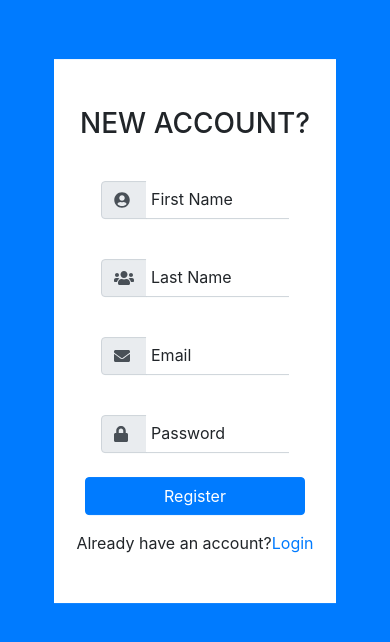
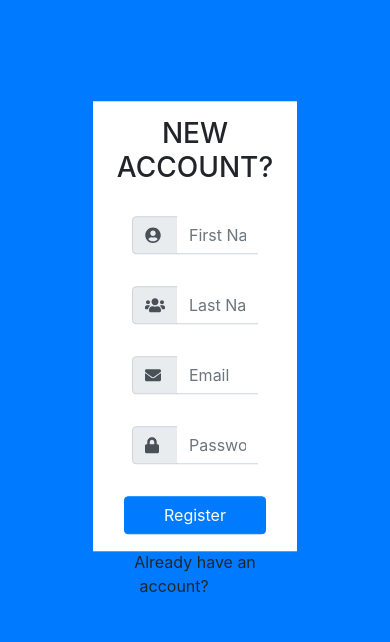
Before and after one commit to OlawaleJoseph/Barefoot-Frontend, a React app: page /register in a window 390 px wide. Shown: the top 642 px of the page. Built offline with nearby package versions, Linux system fonts and the light colour scheme.

Commit message:
refactor(sign-up): refactor form

```diff
--- a/src/components/signup/index.jsx
+++ b/src/components/signup/index.jsx
@@ -1,4 +1,3 @@
-/* eslint-disable no-unused-vars */
 import React from 'react';
 import { Formik } from 'formik';
 import PropTypes from 'prop-types';
@@ -14,7 +13,6 @@ import { FontAwesomeIcon } from '@fortawesome/react-fontawesome';
 import { connect } from 'react-redux';
 import { newUser } from '../../actions/auth';
 
-// eslint-disable-next-line no-shadow
 const Register = ({ register, isRegistered }) => {
   const initialValues = {
     firstName: '',
@@ -56,10 +54,10 @@ const Register = ({ register, isRegistered }) => {
         <div className="bg-primary px-auto py-auto w-100 max-height">
           <div className="container-fluid form-wrapper row justify-content-center m-auto">
             <div className="form-image col-lg-6 hide" />
-            <div className="form-container col-lg-6 col-md-12 py-5">
+            <div className="form-container col-lg-6 col-md-12 py-3">
               <h3 className="text-center">NEW ACCOUNT?</h3>
-              <Form className="mt-5 container p-3" onSubmit={handleSubmit}>
-                <Form.Group controlId="firstName" className="p-3 mb-2" id="firstName-div">
+              <Form className="mt-2 container p-3" onSubmit={handleSubmit}>
+                <Form.Group controlId="firstName" className="py-2 px-2 mb-3" id="firstName-div">
                   <InputGroup>
                     <InputGroup.Prepend>
                       <InputGroup.Text className="input-icon">
@@ -70,17 +68,16 @@ const Register = ({ register, isRegistered }) => {
                       className="customInput"
                       type="text"
                       name="firstName"
+                      placeholder="First Name"
                       value={values.firstName}
                       onChange={handleChange}
                       onBlur={handleBlur}
-                      required
                     />
-                    <Form.Label className="customLabel">First Name</Form.Label>
                   </InputGroup>
                   {touched.firstName && errors.firstName ? (
                     <Form.Text id="firstName-info" className="errorContainer">{errors.firstName}</Form.Text>) : null}
                 </Form.Group>
-                <Form.Group controlId="lastName" className="p-3 mb-2" id="lastName-div">
+                <Form.Group controlId="lastName" className="py-2 px-2 mb-3" id="lastName-div">
                   <InputGroup>
                     <InputGroup.Prepend>
                       <InputGroup.Text className="input-icon">
@@ -90,18 +87,17 @@ const Register = ({ register, isRegistered }) => {
                     <Form.Control
                       className="customInput"
                       name="lastName"
+                      placeholder="Last Name"
                       value={values.lastName}
                       onChange={handleChange}
                       onBlur={handleBlur}
                       type="text"
-                      required
                     />
-                    <Form.Label className="customLabel">Last Name</Form.Label>
                   </InputGroup>
                   {touched.lastName && errors.lastName ? (
                     <Form.Text id="lastName-info" className="errorContainer">{errors.lastName}</Form.Text>) : null}
                 </Form.Group>
-                <Form.Group controlId="email" className="p-3 mb-2" id="email-div">
+                <Form.Group controlId="email" className="py-2 px-2 mb-3" id="email-div">
                   <InputGroup>
                     <InputGroup.Prepend>
                       <InputGroup.Text className="input-icon">
@@ -111,18 +107,17 @@ const Register = ({ register, isRegistered }) => {
                     <Form.Control
                       className="customInput"
                       name="email"
+                      placeholder="Email"
                       type="email"
                       value={values.email}
                       onChange={handleChange}
                       onBlur={handleBlur}
-                      required
                     />
-                    <Form.Label className="customLabel">Email</Form.Label>
                   </InputGroup>
                   {touched.email && errors.email ? (
                     <Form.Text id="email-info" className="errorContainer">{errors.email}</Form.Text>) : null}
                 </Form.Group>
-                <Form.Group controlId="password" className="p-3 mb-2" id="password-div">
+                <Form.Group controlId="password" className="py-2 px-2 mb-3" id="password-div">
                   <InputGroup>
                     <InputGroup.Prepend>
                       <InputGroup.Text className="input-icon">
@@ -132,18 +127,17 @@ const Register = ({ register, isRegistered }) => {
                     <Form.Control
                       className="customInput"
                       name="password"
+                      placeholder="Password"
                       value={values.password}
                       onChange={handleChange}
                       onBlur={handleBlur}
                       type="password"
-                      required
                     />
-                    <Form.Label className="customLabel">Password</Form.Label>
                   </InputGroup>
                   {touched.password && errors.password ? (
                     <Form.Text id="password-info" className="errorContainer">{errors.password}</Form.Text>) : null}
                 </Form.Group>
-                <Button variant="primary" className="btn-block" type="submit" disabled={isSubmitting}> Register </Button>
+                <Button variant="primary" className="btn-block mt-4" type="submit" disabled={isSubmitting}> Register </Button>
               </Form>
               <div className="text-center">
                   Already have an account?
--- a/src/components/signup/signup.css
+++ b/src/components/signup/signup.css
@@ -6,6 +6,7 @@
 .form-container{
     width: 50vw;
     background-color: #fff;
+    max-height: 450px;
 }
 
 .customInput{
@@ -20,25 +21,12 @@
     transition: all ease-in-out 0.5s;
 }
 
-.customInput:valid + .customLabel,
-.customInput:focus ~ .customLabel{
-    bottom: 30px;
-}
-
-.customInput:valid + .customLabel{
-    display: none;
-}
-
-.error{
-    border-color: red !important;
-}
-
 .errorContainer{
     color: red;
-}
-
-.max-height{
-    height: var(--max-height);
+    position: absolute;
+    left: 90px;
+    z-index: 33;
+    font-size: 70%;
 }
 
 .form-image{
@@ -57,12 +45,7 @@
 
 @media (max-width: 768px) {
         .form-container{
-        width: 100vw;
-    }
-
-    .form-wrapper{
-        transform: translateY(7vh);
-        width: 80%;
+        width: 90vw;
     }
 
     form.mt-5{
--- a/src/index.css
+++ b/src/index.css
@@ -3,5 +3,14 @@
 
 :root{
     --body-height: calc(100vh - 56px);
-    --max-height: 100vh
+    --max-height: 100vh;
+    --max-width: 100vw;
 }
+
+.form-control{
+    border-radius: 0;
+}
+
+.max-height{
+    height: var(--max-height);
+}
```
Also changed, not shown: src/containers/form.jsx (added, +11 -0 lines).
